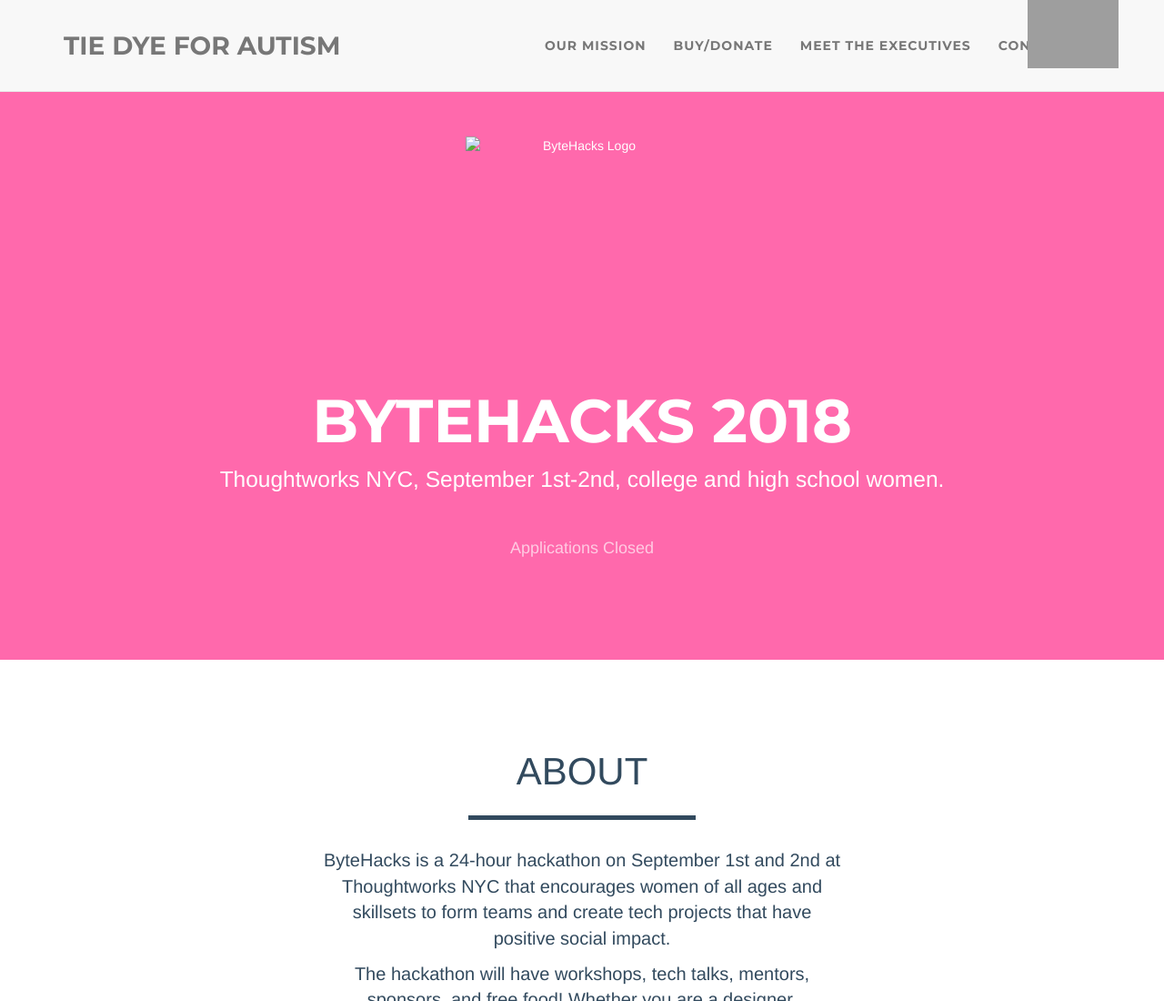
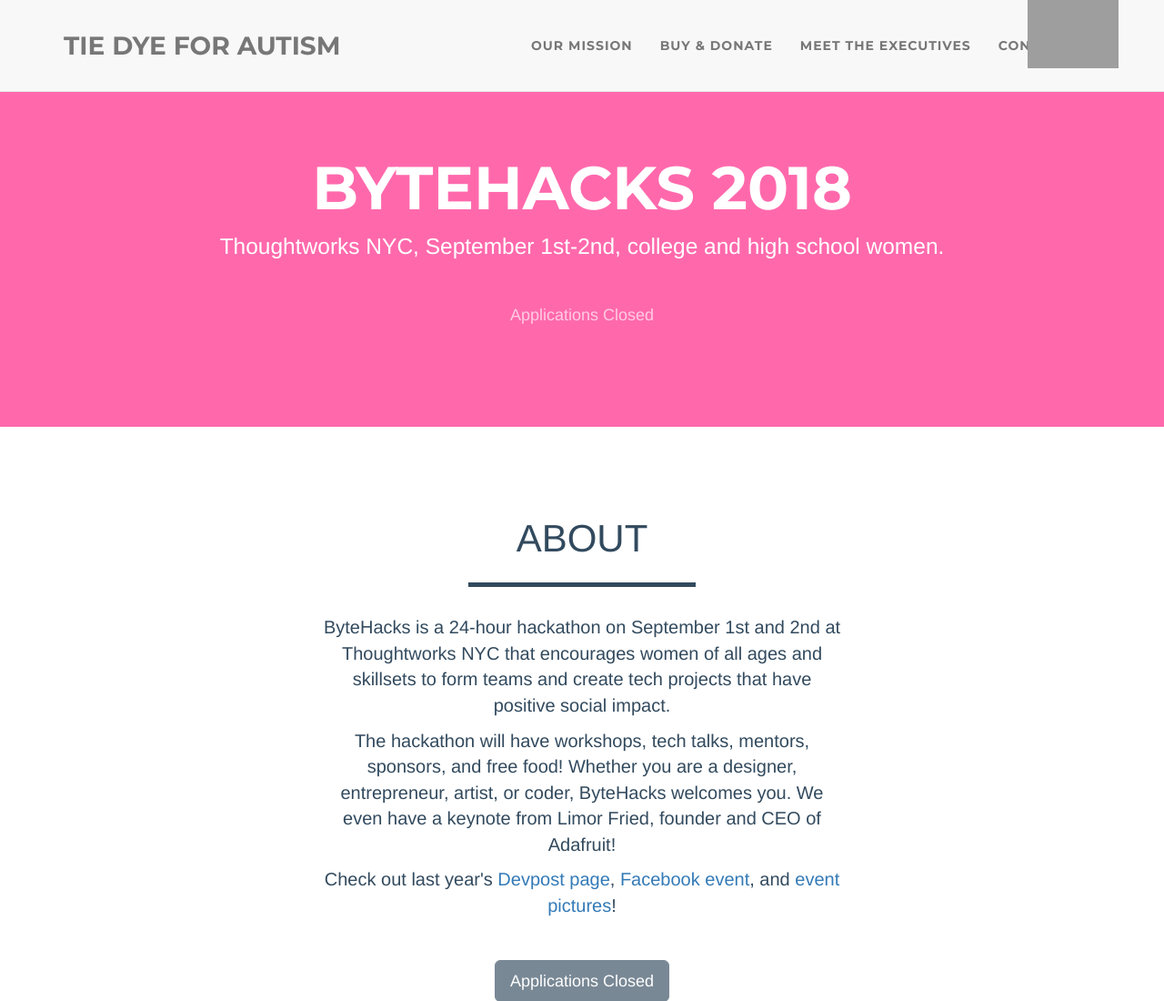
Before and after one commit to typicalmonica/tdfa-draft, a website with bundled scripts: page index.html in a window 1280 px wide. Shown: the top 1100 px of the page at 91% size. Built offline with nearby package versions, Linux system fonts and the light colour scheme; grey boxes are pictures that could not be loaded; files whose address does not match are found by name.

Commit message:
Update index.html

```diff
--- a/index.html
+++ b/index.html
@@ -62,7 +62,7 @@
                         <a href="#about">Our Mission</a>
                     </li>
                     <li class="page-scroll">
-                        <a href="#faq">Buy/Donate</a>
+                        <a href="#faq">Buy & Donate</a>
                     </li>
                     <li class="page-scroll">
                         <a href="#team">Meet the Executives</a>
@@ -83,7 +83,6 @@
         <div class="container" id="maincontent" tabindex="-1">
             <div class="row">
                 <div class="col-lg-12">
-                    <img class="img-responsive" src="img/logo.png" alt="ByteHacks Logo" height="256px" width="256px">
                     <div class="intro-text">
                         <h1 class="name">ByteHacks 2018</h1>
 <!--                        <hr class="star-light">-->
```
